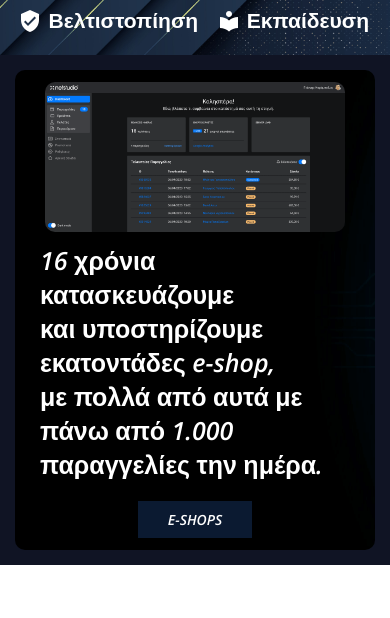
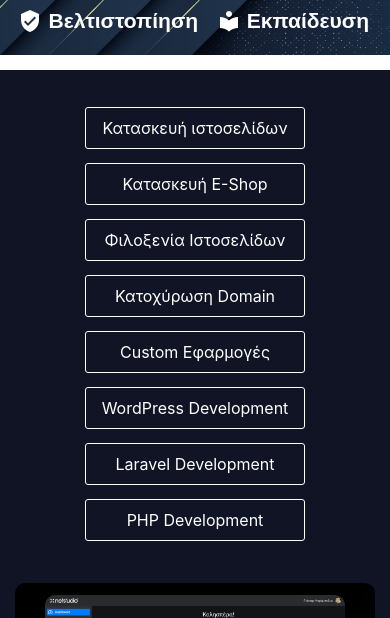
Before and after one commit to PRLAGSA/TEST1, a React (Create React App) app: page /DevPage in a window 390 px wide. Shown: the part 497-1115 px from the top of the page. Before the commit the page ends 1062 px from the top, so only its background shows below. Built offline with nearby package versions, Linux system fonts and the light colour scheme; a web font is replaced by a local one.

Commit message:
Responsive developing items DevItems

```diff
--- /dev/null
+++ b/src/components/DEVITEMS.css
@@ -0,0 +1,71 @@
+.MainContDivItems {
+  padding-top: 15px;
+  align-items: center;
+  flex-wrap: wrap;
+}
+
+.ContDivItems {
+  display: flex;
+  justify-content: center;
+  align-items: center;
+  background-color: rgb(16, 20, 36);
+  padding-top: 10px;
+  align-items: center;
+}
+.forWrap {
+  display: flex;
+  justify-content: center;
+  align-items: center;
+  /* flex-wrap: wrap; */
+}
+
+.HolderDivItems1 {
+  display: flex;
+  justify-content: center;
+  align-items: center;
+}
+
+.HolderDivItems1 {
+}
+ul {
+  display: flex;
+  flex-wrap: wrap;
+  justify-content: center;
+  align-items: center;
+  padding: 4px 10px;
+}
+
+li {
+  display: flex;
+  justify-content: center;
+  align-items: center;
+  text-decoration: none;
+  list-style: none;
+  border: 1px solid white;
+  border-radius: 3px;
+  padding: 8px 12px;
+  color: white;
+  cursor: pointer;
+  margin: 7px 7px;
+}
+
+@media only screen and (max-width: 531px) {
+  .forWrap {
+    display: grid;
+    justify-content: center;
+    align-items: center;
+  }
+  li {
+    display: flex;
+    justify-content: center;
+    align-items: center;
+    text-decoration: none;
+    list-style: none;
+    border: 1px solid white;
+    border-radius: 3px;
+    padding: 10px 16px;
+    color: white;
+    cursor: pointer;
+    margin: 7px 7px;
+  }
+}
--- /dev/null
+++ b/src/components/DEVITEMS.js
@@ -0,0 +1,30 @@
+import React from "react";
+
+function DEVITEMS() {
+  return (
+    <div>
+      <div className='MainContDivItems'>
+        <div className='ContDivItems'>
+          <div className='HolderDivItems1'>
+            <ul>
+              <div className='forWrap'>
+                <li>Κατασκευή ιστοσελίδων</li>
+                <li>Κατασκευή E-Shop</li>
+                <li>Φιλοξενία Ιστοσελίδων</li>
+                <li>Κατοχύρωση Domain</li>
+              </div>
+              <div className='forWrap'>
+                <li>Custom Εφαρμογές</li>
+                <li>WordPress Development</li>
+                <li>Laravel Development</li>
+                <li>PHP Development</li>
+              </div>
+            </ul>
+          </div>
+        </div>
+      </div>
+    </div>
+  );
+}
+
+export default DEVITEMS;
--- a/src/components/DevelopmentLink.css
+++ b/src/components/DevelopmentLink.css
@@ -40,7 +40,7 @@
   justify-content: center;
   align-items: center;
   /* background-color: rgb(27, 51, 82); */
-  margin-top: 25px;
+
   background-color: rgb(16, 20, 36);
 
   background-repeat: no-repeat;
--- a/src/components/DevelopmentLink.js
+++ b/src/components/DevelopmentLink.js
@@ -1,7 +1,8 @@
 import React from "react";
 
 import "./DevelopmentLink.css";
-
+import DevItems from "../components/DEVITEMS";
+import "./DEVITEMS.css";
 // import { useHistory } from "react-router-dom";
 
 function DevelopmentLink() {
@@ -10,6 +11,8 @@ function DevelopmentLink() {
   //   history.goBack();
   // };
   return (
+    <>
+      <DevItems />
       <div className='text_wrapper'>
         <h1 className='text'>
           <div className='imageMac'></div>
@@ -26,6 +29,7 @@ function DevelopmentLink() {
         {/*
       <button onClick={goToPreviousPath}>Back</button> */}
       </div>
+    </>
   );
 }
 
```
Also changed, not shown: 1 other file (tests, documents, lock files or other folders). Lines whose indentation alone changed are shown as unchanged.
